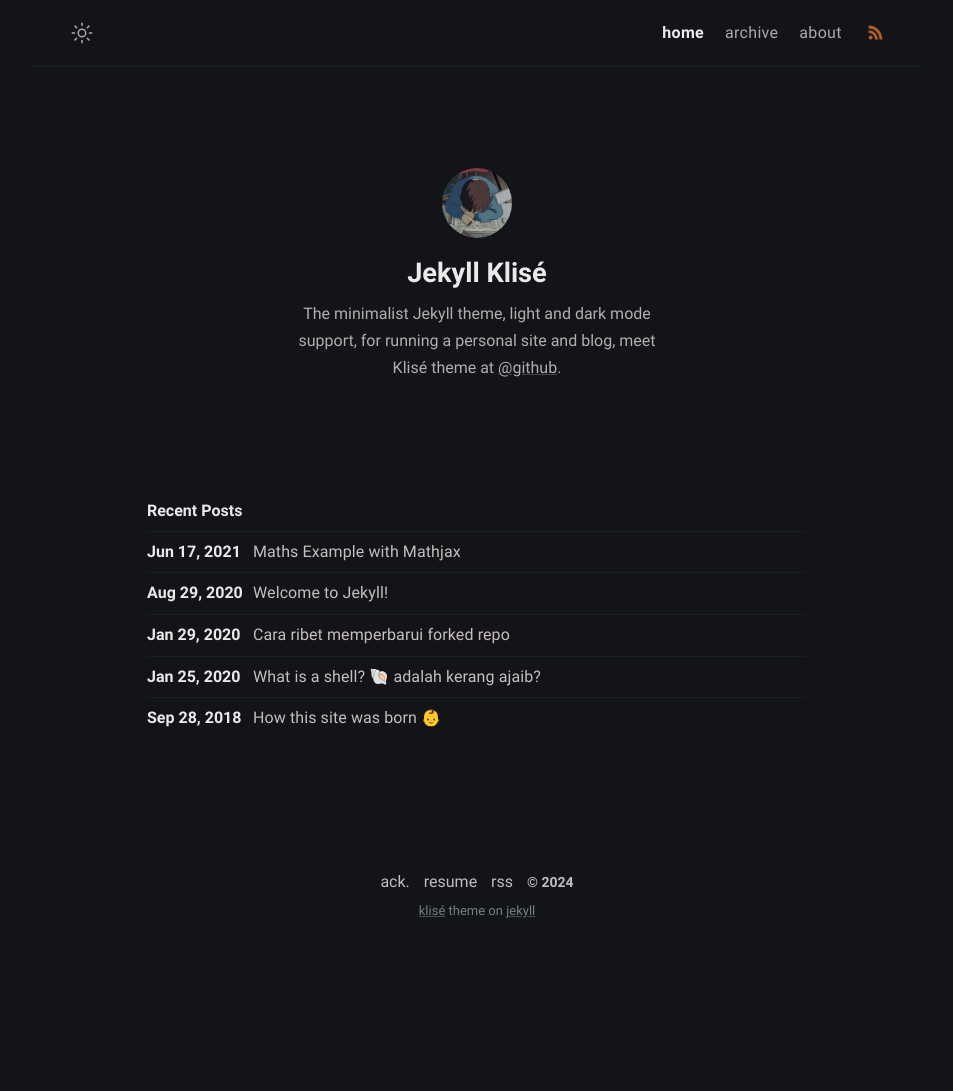
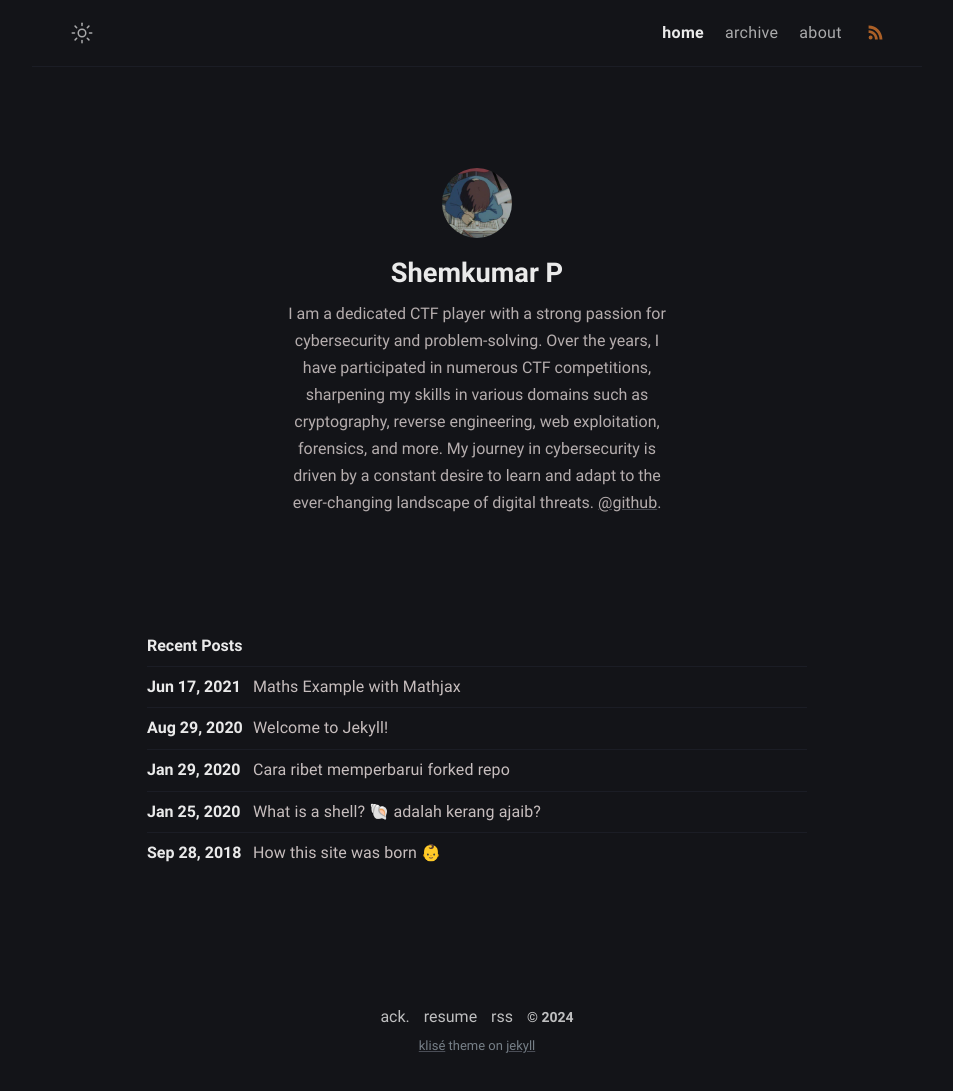
Before and after one commit to shemkumar/shemkumar.github.io, a Jekyll site: the page built from index.md, in a window 1280 px wide. Shown: the whole page, without its empty margins (163-1116 px from the left). Built offline with Jekyll 4.4.1, drawn with Linux system fonts in a browser that asks for light colours; before the commit the page ends 956 px from its top, so only the background shows below that.

Commit message:
Update _config.yml

```diff
--- a/_config.yml
+++ b/_config.yml
@@ -1,8 +1,7 @@
 # Site settings
-title: Klise Theme # site title
+title: Home # site title
 description: >- # site description
-  He's writing in Bahasa about web technology and experience as a journal
-  for documentation things that he learned, meet him <a href="https://github.com/piharpi" target="_blank" rel="noopener">@github</a>.
+ This is site has been used to share my ctf solutions <a href="https://github.com/shemkumar" target="_blank" rel="noopener">@github</a>.
 lang: en-US # default lang
 timezone: Asia/Jakarta # set your timezone
 image: assets/img/ogp.png # This image used for Open Graph more info https://ogp.me/
@@ -11,19 +10,16 @@ mode: dark # default theme "dark" | "light"
 
 # Profile settings
 author:
-  name: Jekyll Klisé # author name
+  name: Shemkumar P # author name
   bio: >- # tell to the world
-    The minimalist Jekyll theme, light and dark mode support, for running a personal site and blog,
-    meet Klisé theme at <a href="https://github.com/piharpi/jekyll-klise" target="_blank" rel="noopener">@github</a>.
-  username: username # general username
-  github: github_username # github username
-  twitter: twitter_username # twitter username
-  facebook: facebook_username # facebook username
-  email: your-email@email.com # email adress
+    I am a dedicated CTF player with a strong passion for cybersecurity and problem-solving. Over the years, I have participated in numerous CTF competitions, sharpening my skills in various domains such as cryptography, reverse engineering, web exploitation, forensics, and more. My journey in cybersecurity is driven by a constant desire to learn and adapt to the ever-changing landscape of digital threats. <a href="https://github.com/shemkumar" target="_blank" rel="noopener">@github</a>.
+  username: shemkumar
+  github: shemkumar # github usernam
+  email: thunderbolt20200@gmail.com # email adress
   avatar: /assets/img/avatar.jpg # change with your own avatar
 
 # URL settings
-url: "https://klise.now.sh" #
+url: "https://shemkumar.github.io" #
 baseurl:
 permalink: /:title/
 google_analytics: # leave it blank if not wish
```
